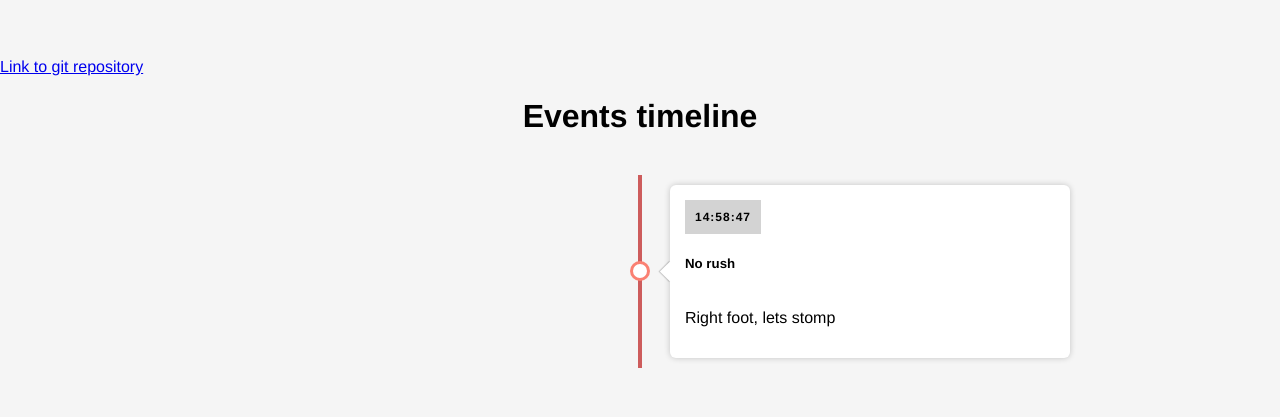
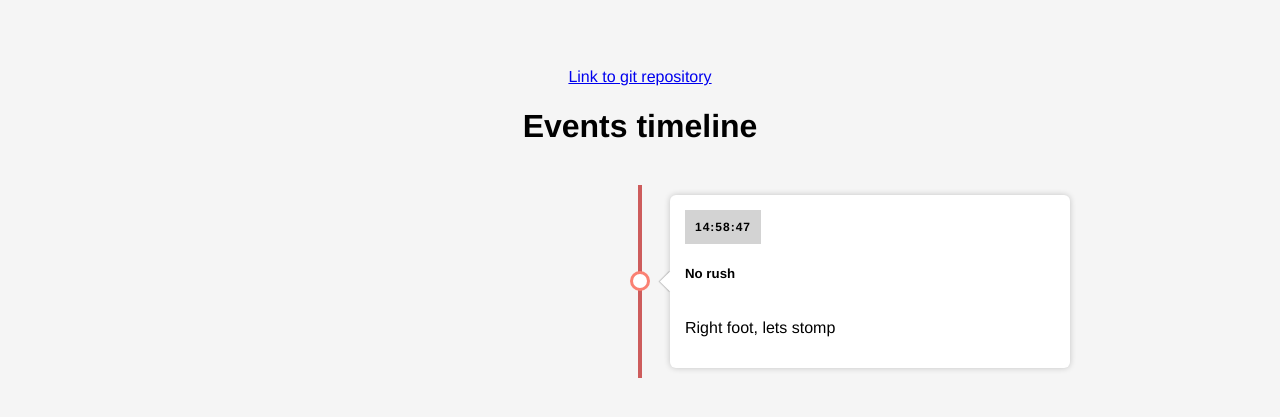
Before and after one commit to PovilasU/React-Timeline, a React (Create React App) app: page / in a window 1280 px wide. Shown: the part 167-584 px from the top of the page. Built offline with nearby package versions, Linux system fonts and the light colour scheme.

Commit message:
Added stylign to git repo link

```diff
--- a/src/App.js
+++ b/src/App.js
@@ -4,7 +4,7 @@ import Timeline from './Components/Timeline';
 function App() {
   return (
     <>
-      <div className="">
+      <div className="link-container">
         <a href="https://github.com/PovilasU/React-Timeline">
           Link to git repository
         </a>
```
